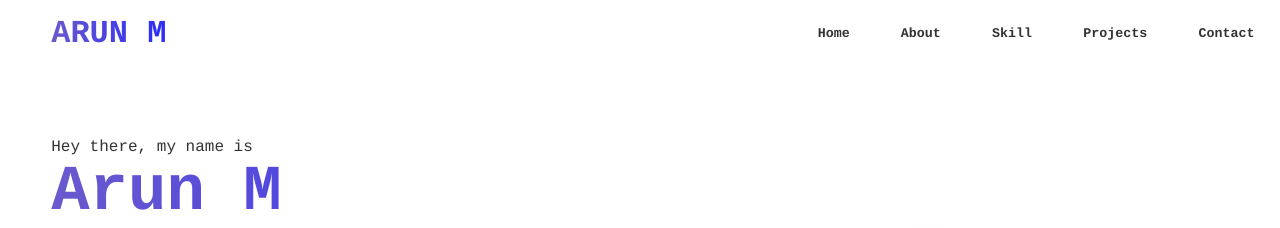
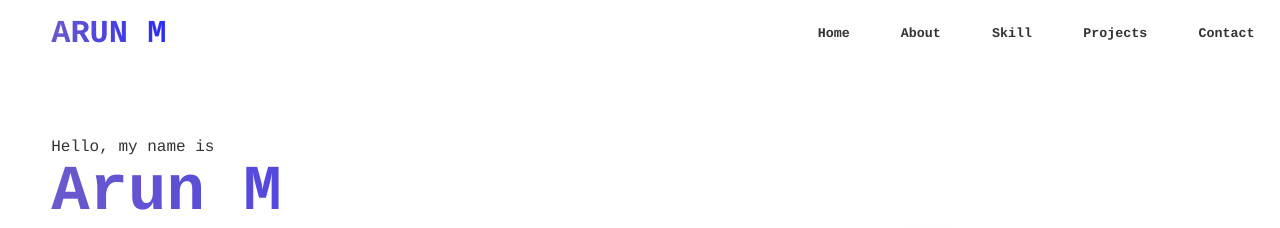
Before and after one commit to Arunitdy/portfolio-2.0, a React (Vite) app in the folder portfolio/: page / in a window 1280 px wide. Shown: the top 228 px of the page. Built offline with nearby package versions, Linux system fonts and the light colour scheme; no server answers.

Commit message:
Update Profile.jsx

```diff
--- a/portfolio/src/All/Profile.jsx
+++ b/portfolio/src/All/Profile.jsx
@@ -95,7 +95,7 @@ export const Profile = () => {
                     </div>
                 </div>
                 <div className = "Home_left">
-                    <div className="Hello">Hey there, my name is</div>
+                    <div className="Hello">Hello, my name is</div>
                     <h1>Arun M</h1>
                     <h2>Frontend Developer</h2>
                     <div className="Home_about">
```
